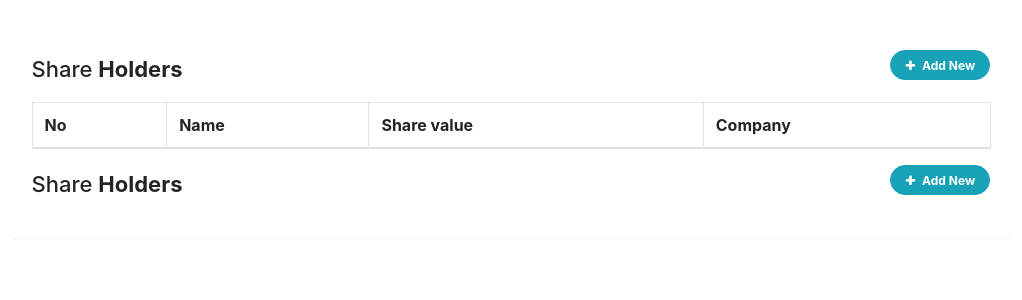
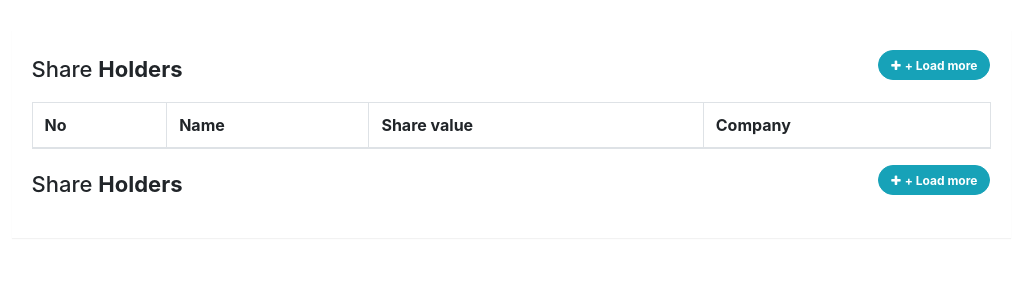
Before and after one commit to muhakbaryasin/idx-shareholders, a Flask app: page / in a window 1280 px wide. Shown: the top 300 px of the page, without its empty margins (129-1151 px from the left). Run offline with Flask 2, Linux system fonts and the light colour scheme; lists and menus that the app fills with data are empty; some libraries are stand-ins or nearby versions.

Commit message:
change button text

```diff
--- a/templates/table.html
+++ b/templates/table.html
@@ -53,7 +53,7 @@
                 <div class="row">
                     <div class="col-sm-8"><h2>Share <b>Holders</b></h2></div>
                     <div class="col-sm-4">
-                        <button type="button" id="load" class="btn btn-info add-new"><i class="fa fa-plus"></i> Add New</button>
+                        <button type="button" id="load" class="btn btn-info add-new"><i class="fa fa-plus"></i>+ Load more</button>
                     </div>
                 </div>
             </div>
@@ -74,7 +74,7 @@
                 <div class="row">
                     <div class="col-sm-8"><h2>Share <b>Holders</b></h2></div>
                     <div class="col-sm-4">
-                        <button type="button" id="load2" class="btn btn-info add-new"><i class="fa fa-plus"></i> Add New</button>
+                        <button type="button" id="load2" class="btn btn-info add-new"><i class="fa fa-plus"></i>+ Load more</button>
                     </div>
                 </div>
             </div>
```
